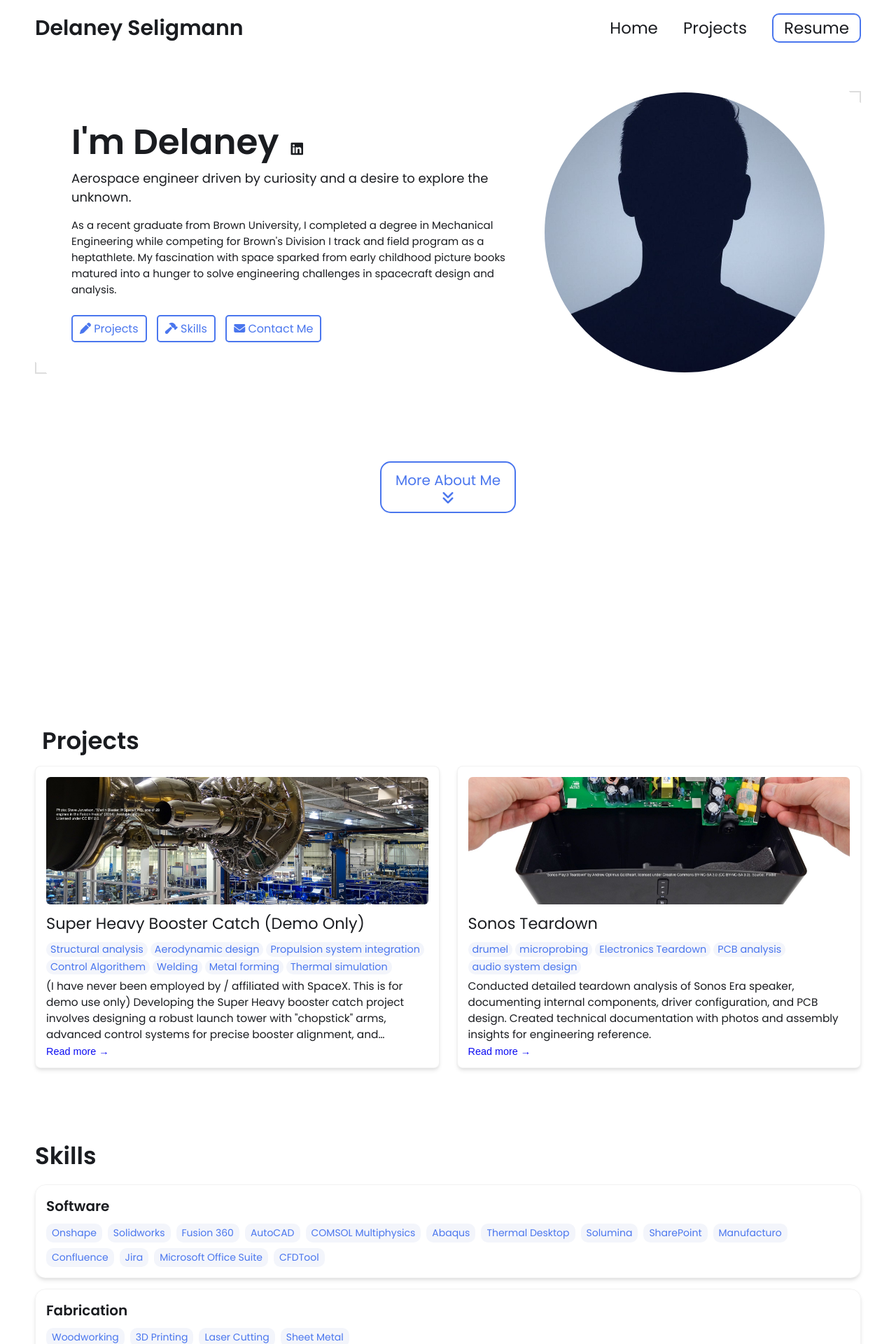
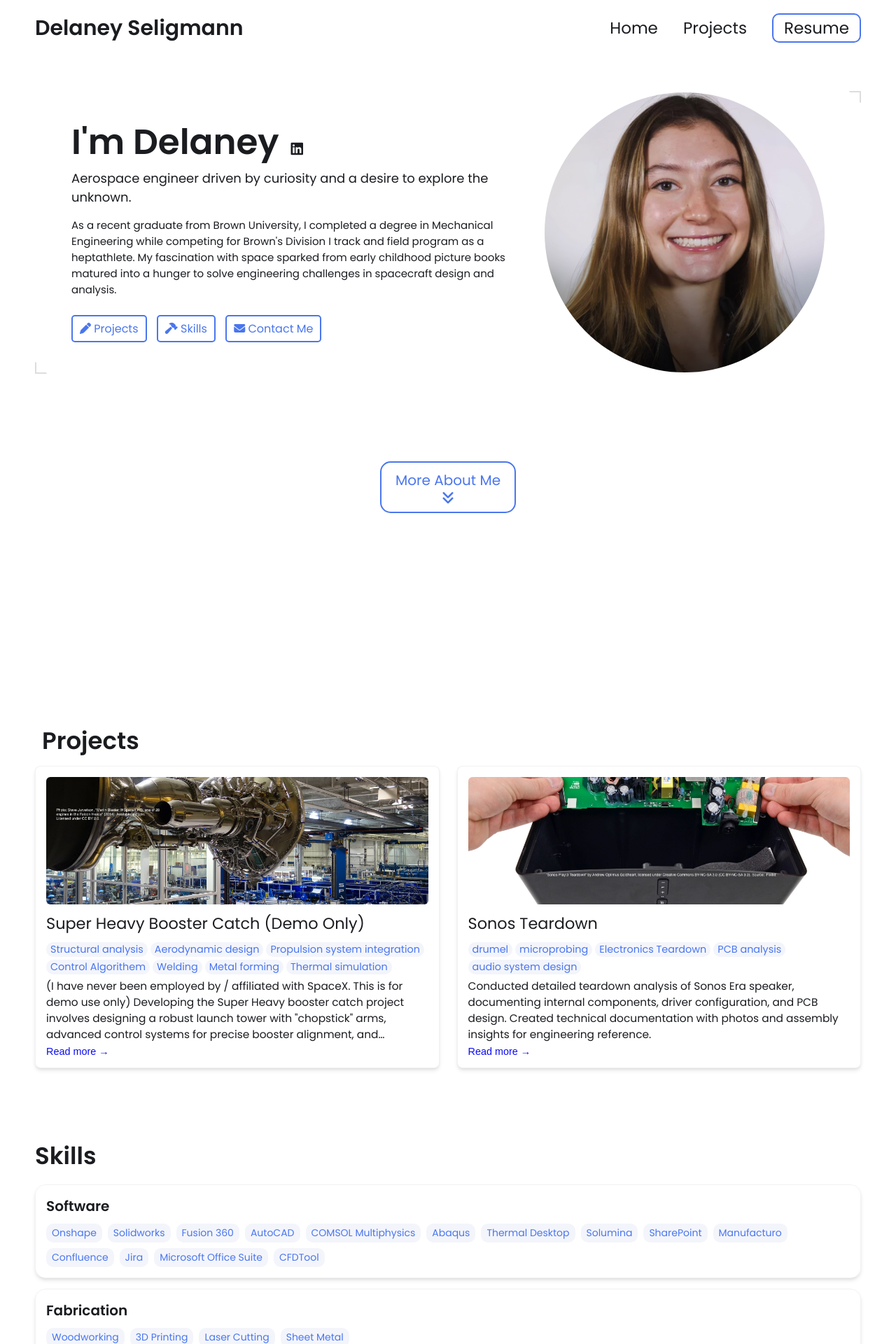
Before and after one commit to delaneyseligmann/delaneyseligmann.github.io, a Jekyll site: the page built from index.html, in a window 1280 px wide. Shown: the top 1920 px of the page at 70% size. Built offline with Jekyll 4.4.1, drawn with Linux system fonts in a browser that asks for light colours.

Commit message:
Update _config.yml

```diff
--- a/_config.yml
+++ b/_config.yml
@@ -21,7 +21,7 @@ description: >- # dont remove this line. this will ignore all new lines until th
   design and analysis.
 
 # Place your profile image in /assets/images/profile-image/folder and edit the file name
-profile_image: ./assets/images/profile-image/avatar.jpeg
+profile_image: ./assets/images/profile-image/1729018035963.jpeg
 
 
 # Link your resume
@@ -72,7 +72,7 @@ skills:
 
 
 # Contact Form Setup. Setup an account and copy over the key. When someone fills out the form, it will be received in your email.
-formspree-key:   https://formspree.io/f/{8-digit key}
+formspree-key:   https://formspree.io/f/xojqnobr
 
 
 
```
